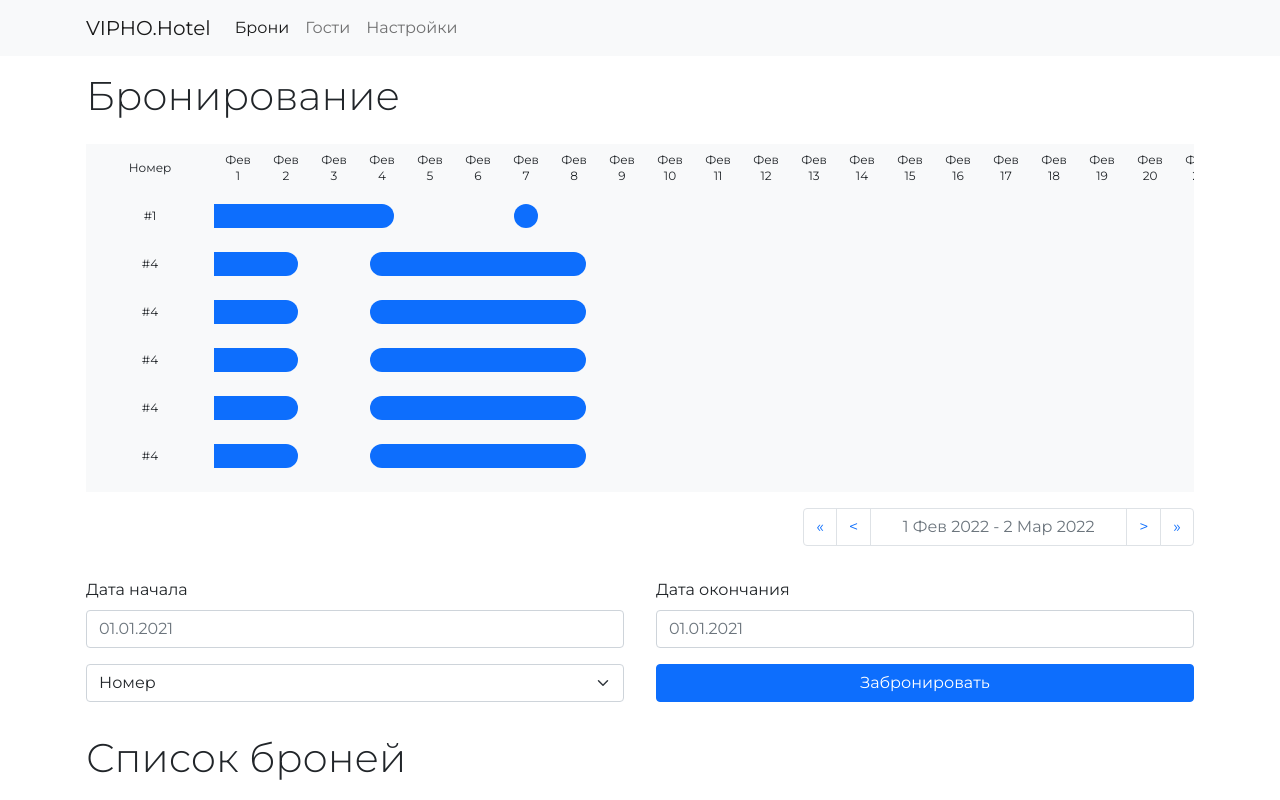
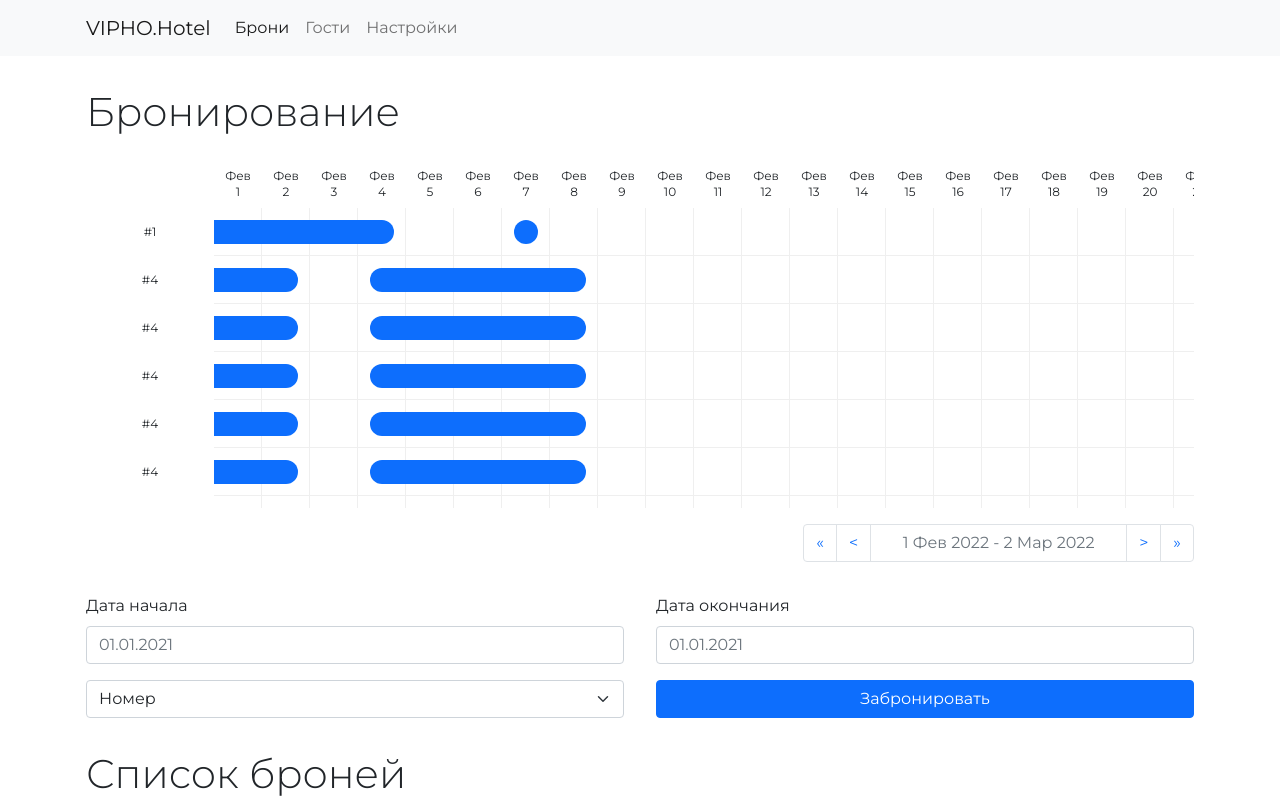
Before and after one commit to vipho/hotel-client, a Vue app: page /books in a window 1280 px wide. Shown: the top 800 px of the page. Built offline with nearby package versions, Linux system fonts and the light colour scheme.

Commit message:
Improve css for Timeline
+Vertical and horizontal lines

```diff
--- a/src/components/Timeline.vue
+++ b/src/components/Timeline.vue
@@ -2,7 +2,7 @@
   <div class="_timeline">
     <div class="_head-line">
       <div class="_room">
-        <span>{{ $t('room') }}</span>
+        <span></span>
       </div>
 
       <div class="_day-line-wrapper">
@@ -32,6 +32,9 @@
           class="_period-line-wrapper"
       >
         <div v-for="room in sortedRooms" class="_period-line">
+          <div class="_square-wrapper">
+            <div v-for="_ in dayAmount" class="_square"></div>
+          </div>
           <div v-for="period in room.periods" class="_period" :style="{'left': period.offset, 'width': period.width}">
             <div class="_box"></div>
           </div>
@@ -109,6 +112,7 @@ export default defineComponent({
     }
   },
   data: () => ({
+    dayAmount,
     left: '0px',
     top: '0px',
     currentDay: ((): Date => {
@@ -189,7 +193,7 @@ $_dayWidth: 128px;
 $_dayColHeight: 300px;
 
 ._timeline {
-  background: $_light;
+  //background: $_light;
   margin-bottom: 1rem;
 }
 
@@ -200,7 +204,7 @@ $_dayColHeight: 300px;
 ._room {
   flex: 0 0 $_dayWidth;
   width: $_dayWidth;
-  background: $_light;
+  //background: $_light;
   height: $_size;
   padding: 0 16px;
   font-size: 12px;
@@ -222,7 +226,7 @@ $_dayColHeight: 300px;
 
 ._day-line {
   display: flex;
-  background: $_light;
+  //background: $_light;
 
   ._day {
     flex-shrink: 0;
@@ -268,6 +272,25 @@ $_dayColHeight: 300px;
   overflow: hidden;
   position: relative;
   display: flex;
+  box-sizing: border-box;
+
+  &:not(&:last-child) {
+    border-bottom: solid 1px #efefef;
+  }
+
+  ._square-wrapper {
+    display: flex;
+
+    ._square {
+      height: $_size;
+      width: $_size;
+      box-sizing: border-box;
+
+      &:not(&:last-child) {
+        border-right: solid 1px #efefef;
+      }
+    }
+  }
 
   ._period {
     height: $_size;
--- a/src/components/WrapperAuth.vue
+++ b/src/components/WrapperAuth.vue
@@ -1,6 +1,8 @@
 <template>
   <Header></Header>
-  <slot></slot>
+  <div class="py-3">
+    <slot></slot>
+  </div>
 </template>
 
 <script lang="ts">
```
